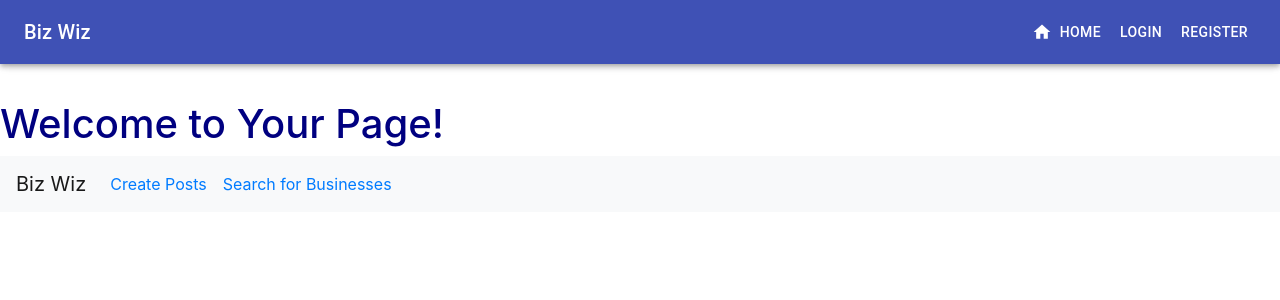
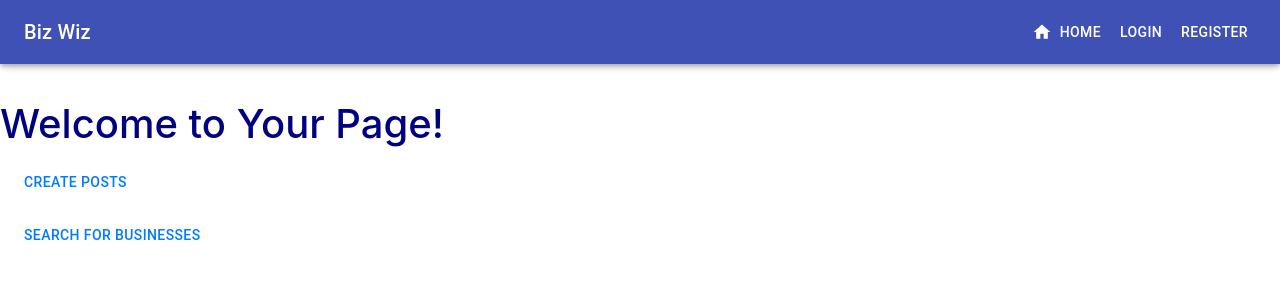
Before and after one commit to weilyl/biz-wiz-frontend, a React (Create React App) app: page /login in a window 1280 px wide. Shown: the top 300 px of the page. Built offline with nearby package versions, Linux system fonts and the light colour scheme.

Commit message:
Added material-ui button to business home page

```diff
--- a/src/components/Business.js
+++ b/src/components/Business.js
@@ -5,13 +5,27 @@ import './Business.css'
 //import Post from "./Post.js";
 import CreatePost from "./Post.js";
 import "bootstrap/dist/css/bootstrap.min.css";
+import {
+  makeStyles,
+  AppBar,
+  Toolbar,
+  Typography,
+  Drawer,
+  Button,
+} from "@material-ui/core";
 
 function BusinessPage() {
   return (
     <div>
       <h1>Welcome to Your Page!</h1>
       <Router>
-        <Navbar bg="light" expand="lg">
+      <Nav.Link href="#home">
+        <Button><Link to="/CreatePost">Create Posts</Link></Button>
+      </Nav.Link>
+      <Nav.Link href="/">
+        <Button><Link to="/search">Search for Businesses</Link></Button>
+      </Nav.Link>
+        {/* <Navbar bg="light" expand="lg">
           <Navbar.Brand href="#home">Biz Wiz</Navbar.Brand>
           <Navbar.Toggle aria-controls="basic-navbar-nav" />
           <Navbar.Collapse id="basic-navbar-nav">
@@ -24,7 +38,7 @@ function BusinessPage() {
               </Nav.Link>
             </Nav>
           </Navbar.Collapse>
-        </Navbar>
+        </Navbar> */}
         <Switch>
           <Route path="/CreatePost">
             <CreatePost />
```
